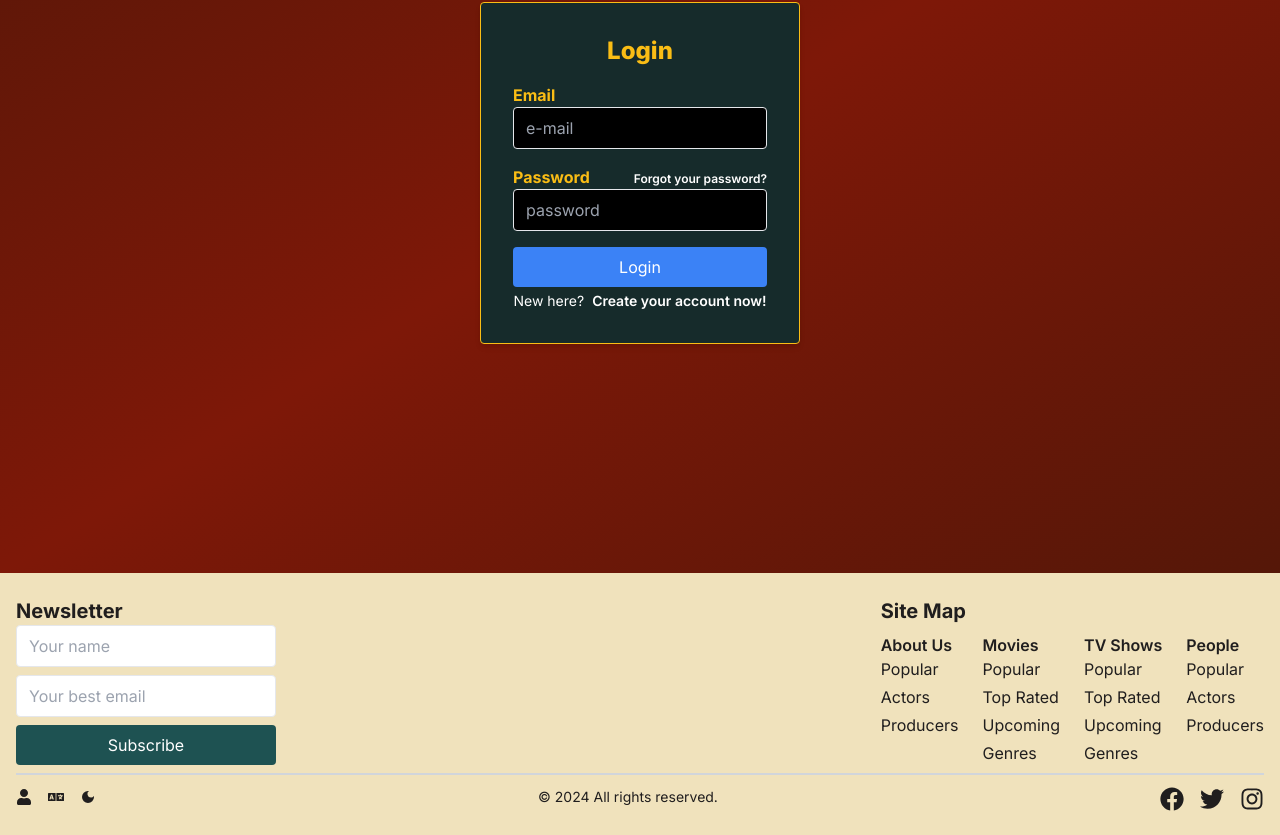
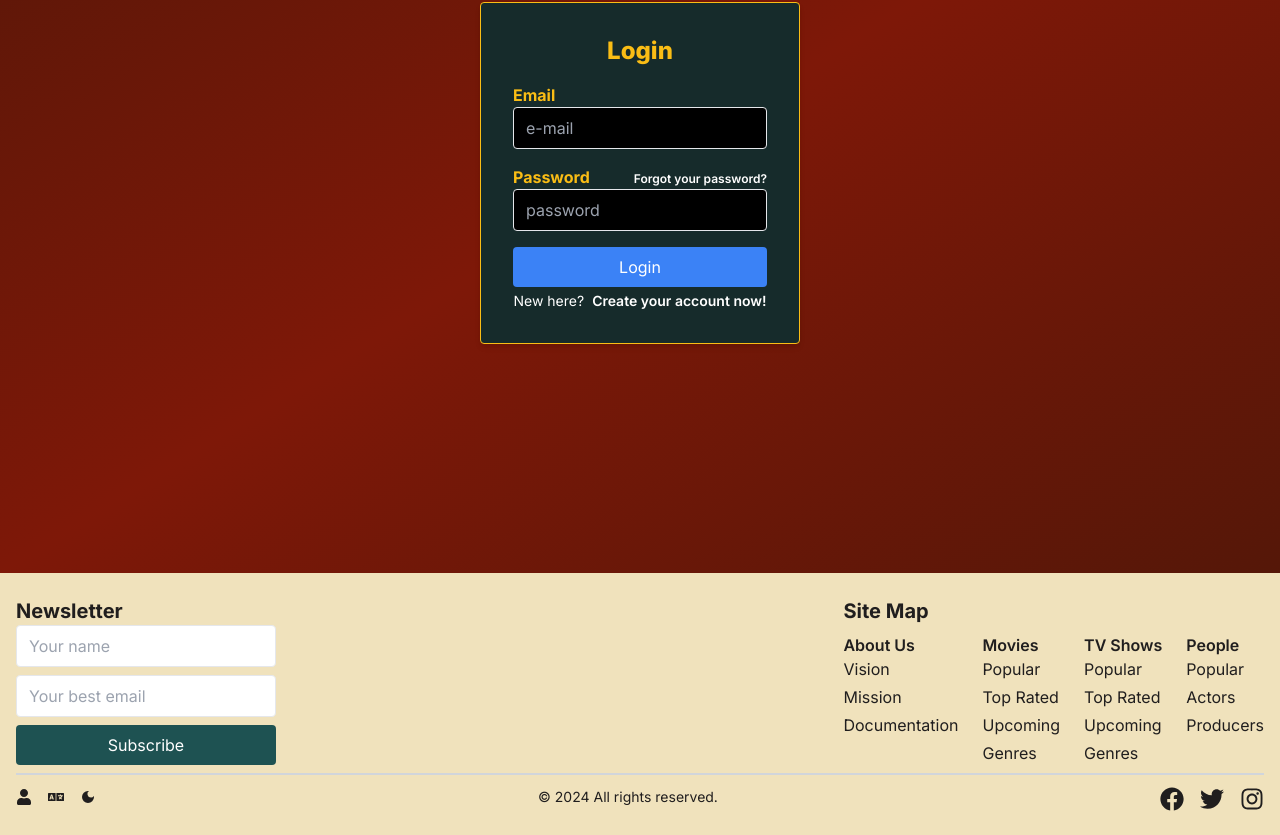
Before and after one commit to IngridAkeida/do-not-mess-with-the-animals, a Next.js app: page /login in a window 1280 px wide. Shown: the part 281-1116 px from the top of the page. Built offline with nearby package versions, Linux system fonts and the light colour scheme; no server answers; what tailwindcss-animated would draw is missing.

Commit message:
refactor: Update background color in LayoutSection component
The background color in the LayoutSection component has been updated to '#201e1e' for the dark theme and '#fabd15' for the light theme. This change ensures consistency in the project's theming and improves the visual presentation.

```diff
--- a/src/components/uiComponents/Layouts/LayoutSection.jsx
+++ b/src/components/uiComponents/Layouts/LayoutSection.jsx
@@ -5,7 +5,7 @@ const LayoutSection = ({ children, adicionalStyle }) => {
   const { theme } = useTheme();
   useEffect(() => {
     if (theme === 'dark') {
-      document.body.style.backgroundColor = '#1a0303';
+      document.body.style.backgroundColor = '#201e1e';
       document.body.style.color = '#FFFFFF';
     } else {
       document.body.style.backgroundColor = '#fabd15';
--- a/src/components/uiComponents/MenuList/MenuList.jsx
+++ b/src/components/uiComponents/MenuList/MenuList.jsx
@@ -12,9 +12,9 @@ export const NavigationInfo = [
   {
     name: 'About Us',
     subMenu: [
-      { name: 'Popular', href: '/people/popular', icon: <MdPeople className='h-20 w-20'/> },
-      { name: 'Actors', href: '/people/actors', icon: <MdPerson className='h-20 w-20'/> },
-      { name: 'Producers', href: '/people/producers', icon: <MdMovieCreation className='h-20 w-20'/> },
+      { name: 'Vision', href: '#', icon: <MdPeople className='h-20 w-20'/> },
+      { name: 'Mission', href: '#', icon: <MdPerson className='h-20 w-20'/> },
+      { name: 'Documentation', href: '#', icon: <MdMovieCreation className='h-20 w-20'/> },
     ],
   },
   {
```
